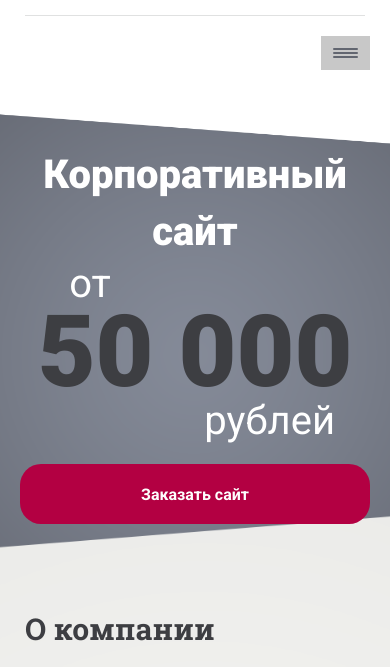
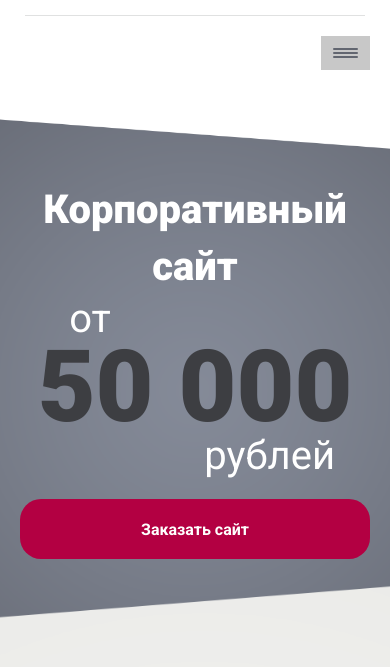
Before and after one commit to AlekseyLevada/WebStore, a plain HTML site: page index.html in a window 390 px wide. Shown: the part 113-780 px from the top of the page. Drawn offline with Linux system fonts and the light colour scheme.

```diff
--- a/scss/media/@media.scss
+++ b/scss/media/@media.scss
@@ -270,7 +270,7 @@
     }
 
     .hero__inner_section {
-        min-height: 530px;
+        min-height: 600px;
     }
 
     .container__text {
```
Also changed, not shown: scss/media/@media.css.
